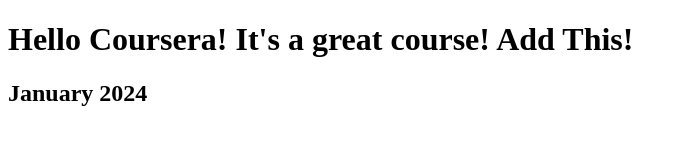
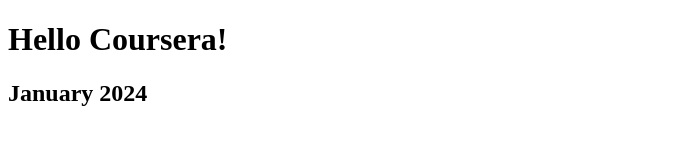
Before and after one commit to ardonaghy/coursera-test, a plain HTML site: page site/index.html in a window 1280 px wide. Shown: the whole page, without its empty margins (0-686 px from the left). Drawn offline with Linux system fonts and the light colour scheme.

Commit message:
amend please

```diff
--- a/site/index.html
+++ b/site/index.html
@@ -6,7 +6,7 @@
 	<title>Hello Coursera!</title>
 </head>
 <body>
-<h1>Hello Coursera! It's a great course! Add This!</h1>
+<h1>Hello Coursera!</h1>
 <h2>January 2024</h2>
 </body>
 </html>
```
